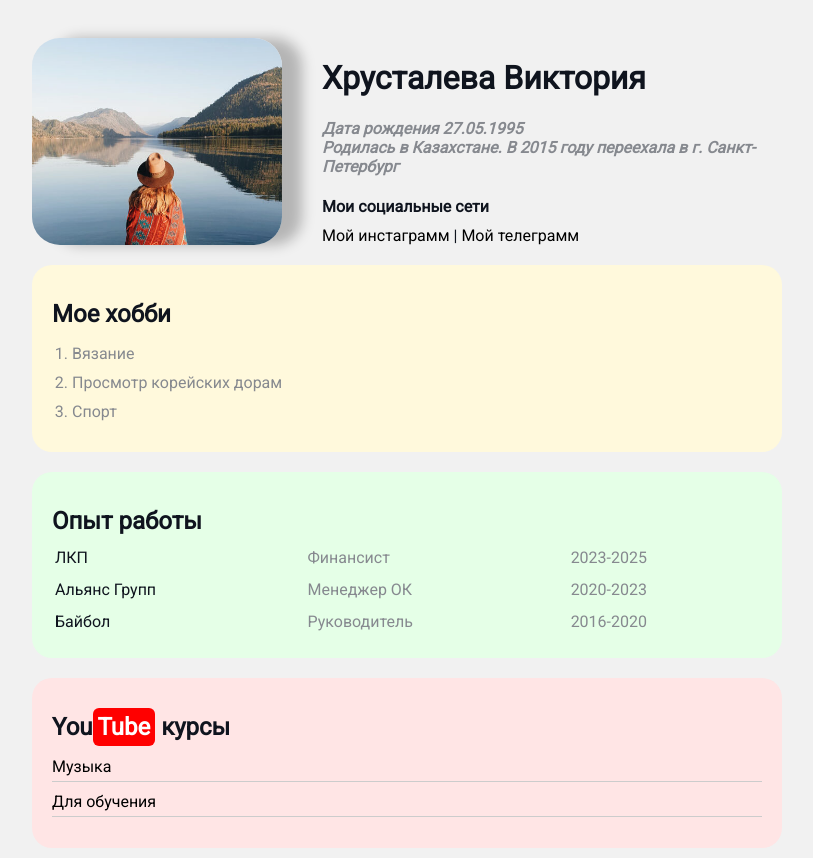
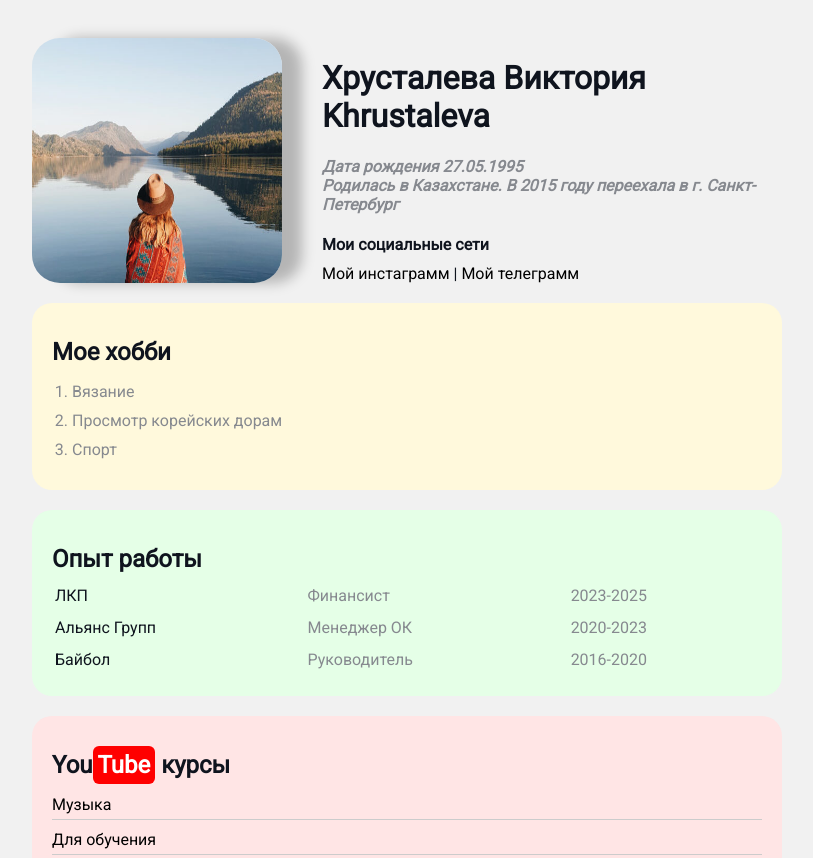
Before and after one commit to khrustech/css, a plain HTML site: page index.html in a window 1280 px wide. Shown: the top 858 px of the page, without its empty margins (233-1046 px from the left). Drawn offline with Linux system fonts and the light colour scheme.

Commit message:
фио англ

```diff
--- a/index.html
+++ b/index.html
@@ -12,7 +12,7 @@
       <div class="info">
         <img src="photo1.jpg" alt="Фотография" class="avatar" />
         <div class="info-text">
-          <h1>Хрусталева Виктория</h1>
+          <h1>Хрусталева Виктория Khrustaleva</h1>
           <p>Дата рождения <strong>27.05.1995</strong></p>
           <p>
             Родилась в Казахстане. В 2015 году переехала в г. Санкт-Петербург
```
